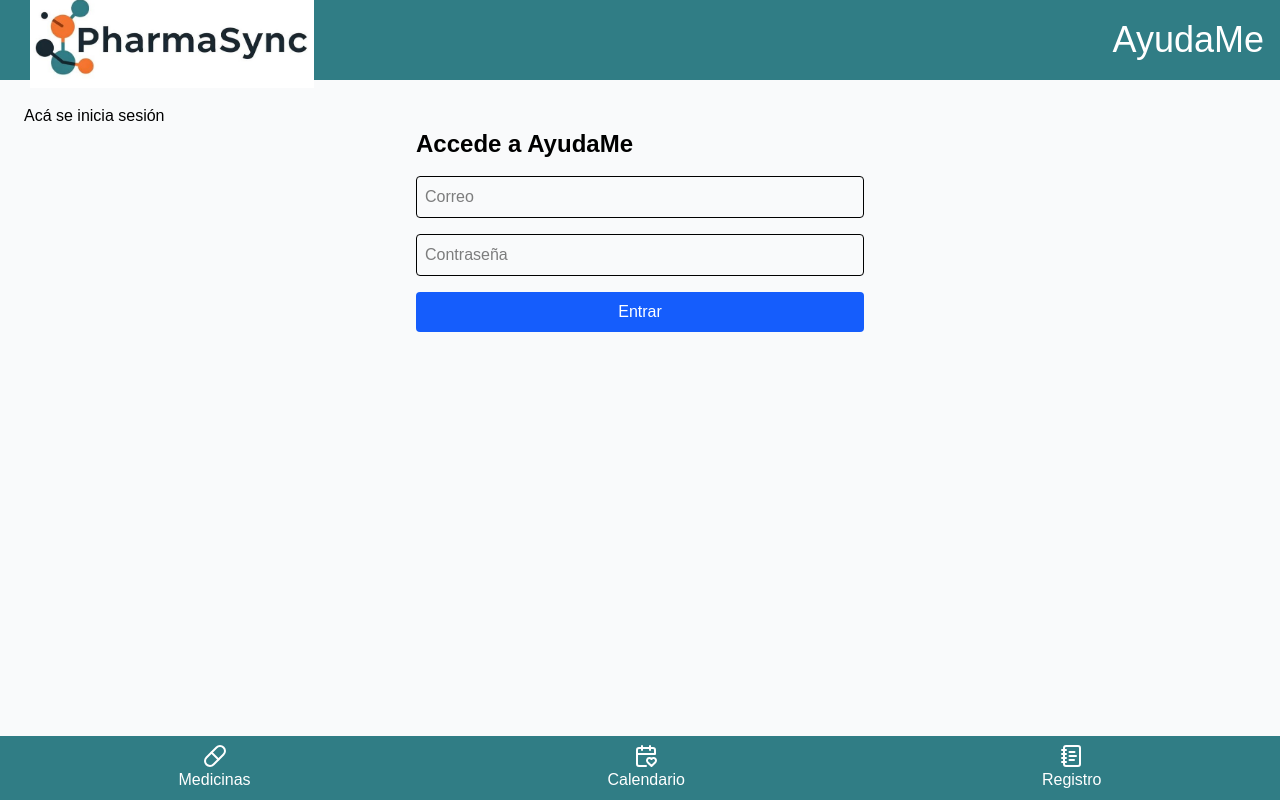
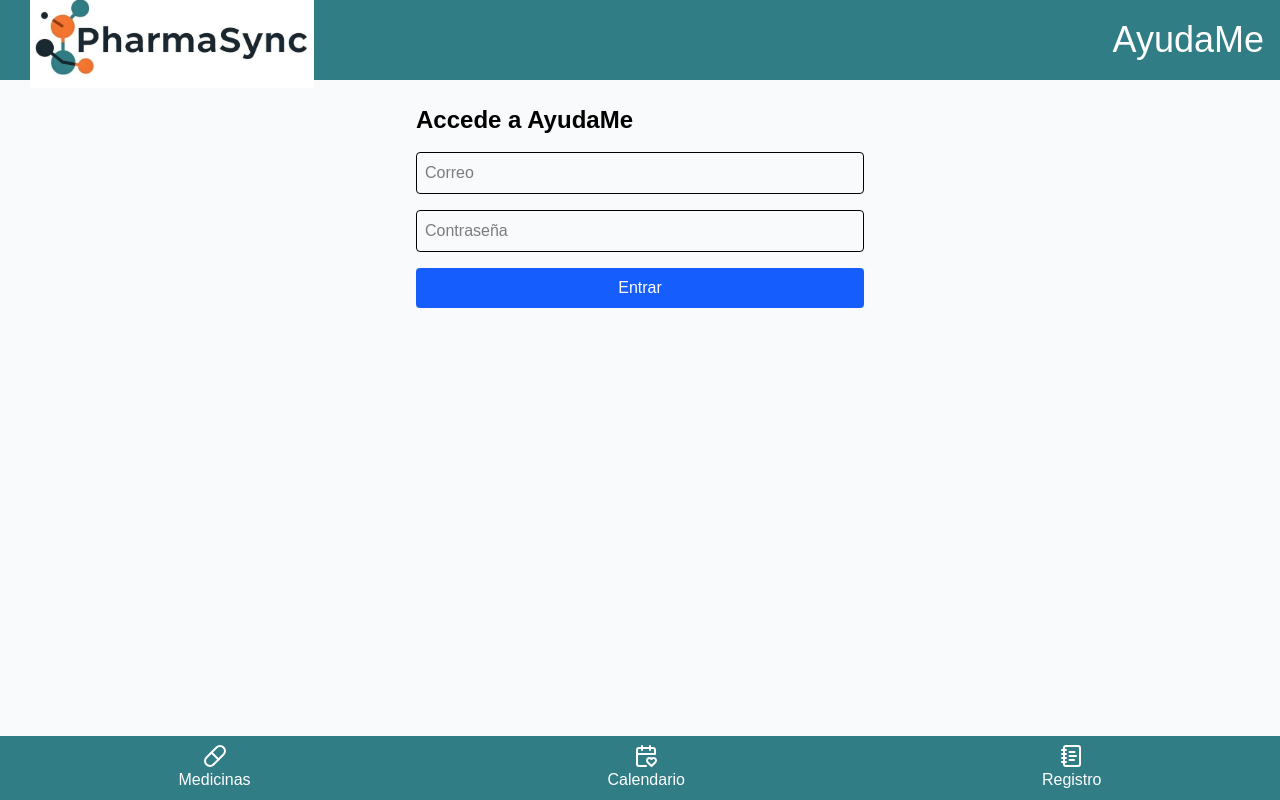
Before and after one commit to QueenR1014/AyudaMe, a Next.js app: page /login in a window 1280 px wide. Built offline with nearby package versions, Linux system fonts and the light colour scheme; a web font is replaced by a local one.

Commit message:
Update page.tsx

```diff
--- a/app/login/page.tsx
+++ b/app/login/page.tsx
@@ -25,7 +25,7 @@
 
     return (
         <>
-        <h1>Acá se inicia sesión</h1>
+
         <form onSubmit ={handleLogin} className='max-w-md mx-auto space-y-4'>
             <h2 className = 'text-2xl font-bold'>Accede a AyudaMe</h2>
             <input
```
